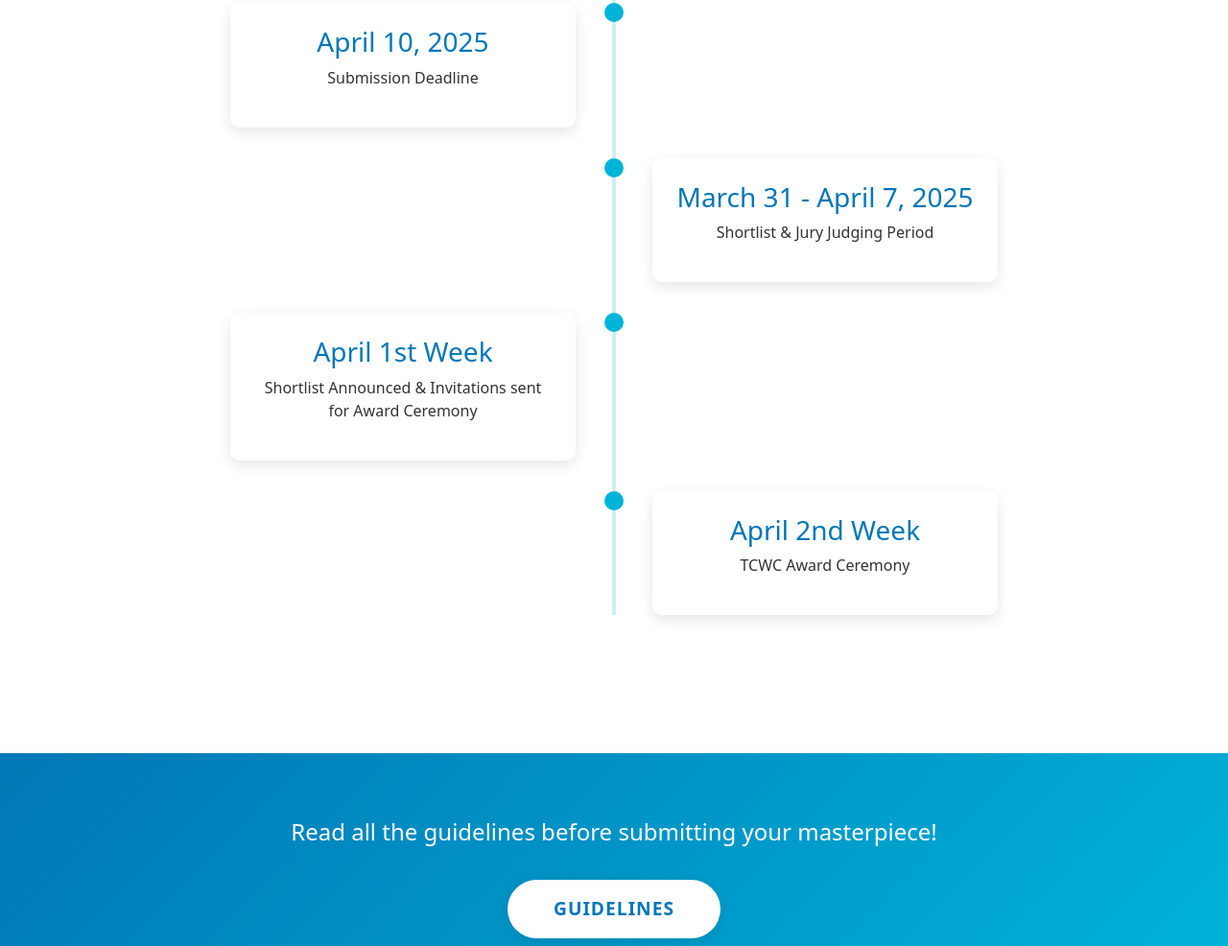
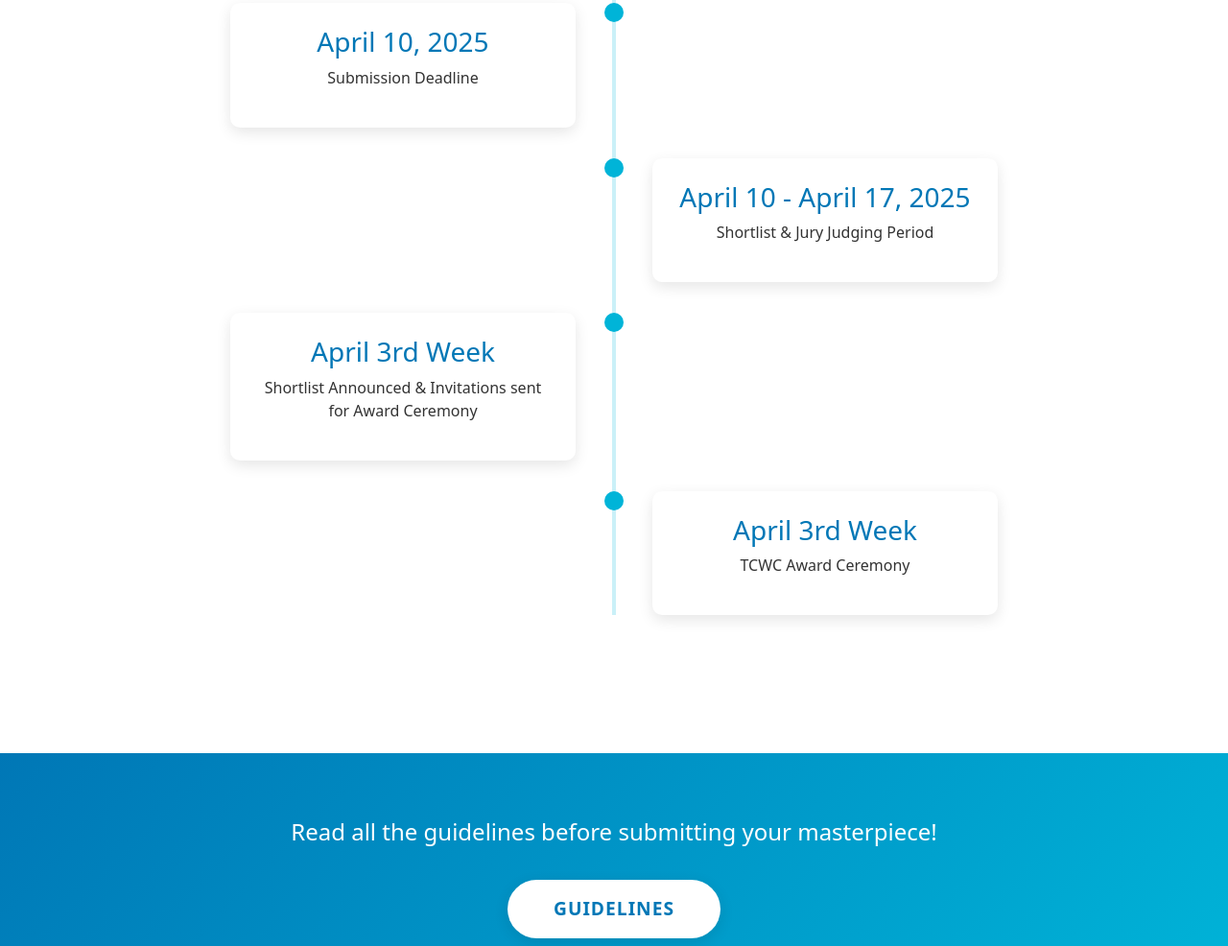
Before and after one commit to vallabh04vb/TCWC, a plain HTML site: page about-tcwc.html in a window 1280 px wide. Shown: the part 2756-3742 px from the top of the page at 96% size. Drawn offline with nearby package versions, Linux system fonts and the light colour scheme.

Commit message:
timeline modified

```diff
--- a/about-tcwc.html
+++ b/about-tcwc.html
@@ -156,21 +156,21 @@
                     <div class="timeline-item">
                         <div class="timeline-dot"></div>
                         <div class="timeline-content">
-                            <h3>March 31 - April 7, 2025</h3>
+                            <h3>April 10 - April 17, 2025</h3>
                             <p>Shortlist & Jury Judging Period</p>
                         </div>
                     </div>
                     <div class="timeline-item">
                         <div class="timeline-dot"></div>
                         <div class="timeline-content">
-                            <h3>April 1st Week</h3>
+                            <h3>April 3rd Week</h3>
                             <p>Shortlist Announced & Invitations sent for Award Ceremony</p>
                         </div>
                     </div>
                     <div class="timeline-item">
                         <div class="timeline-dot"></div>
                         <div class="timeline-content">
-                            <h3>April 2nd Week</h3>
+                            <h3>April 3rd Week</h3>
                             <p>TCWC Award Ceremony</p>
                         </div>
                     </div>
```
